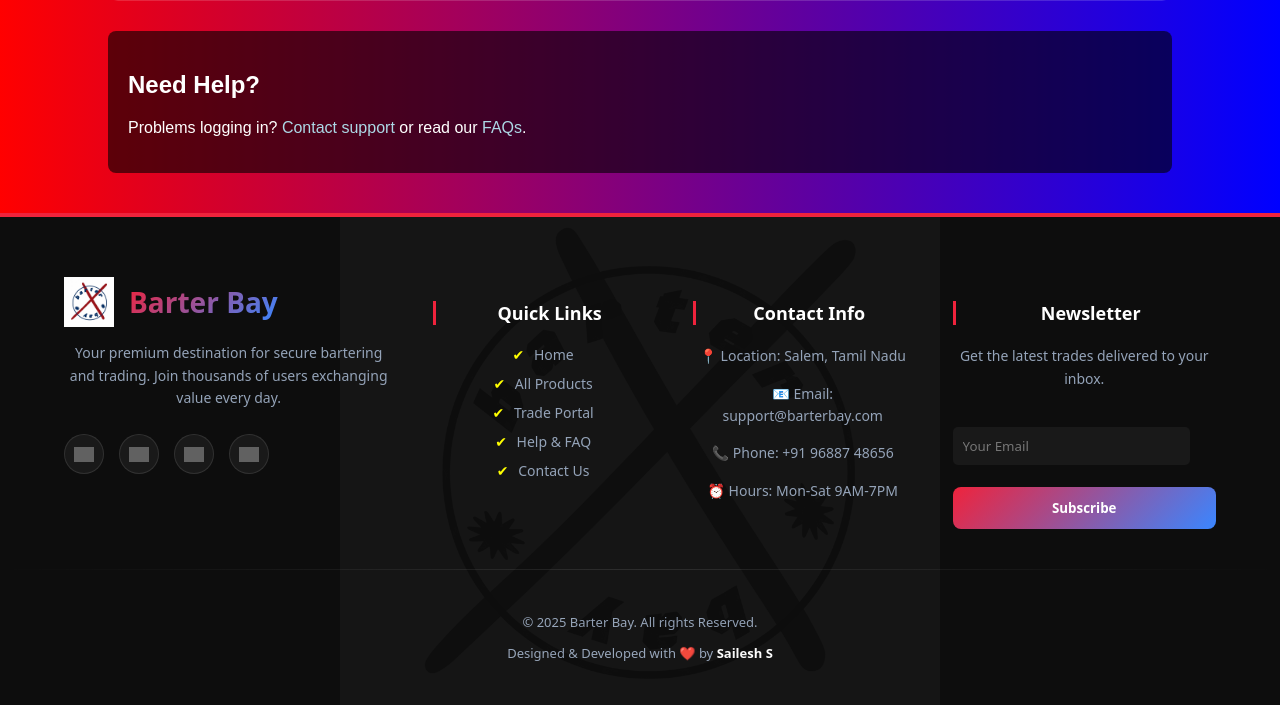
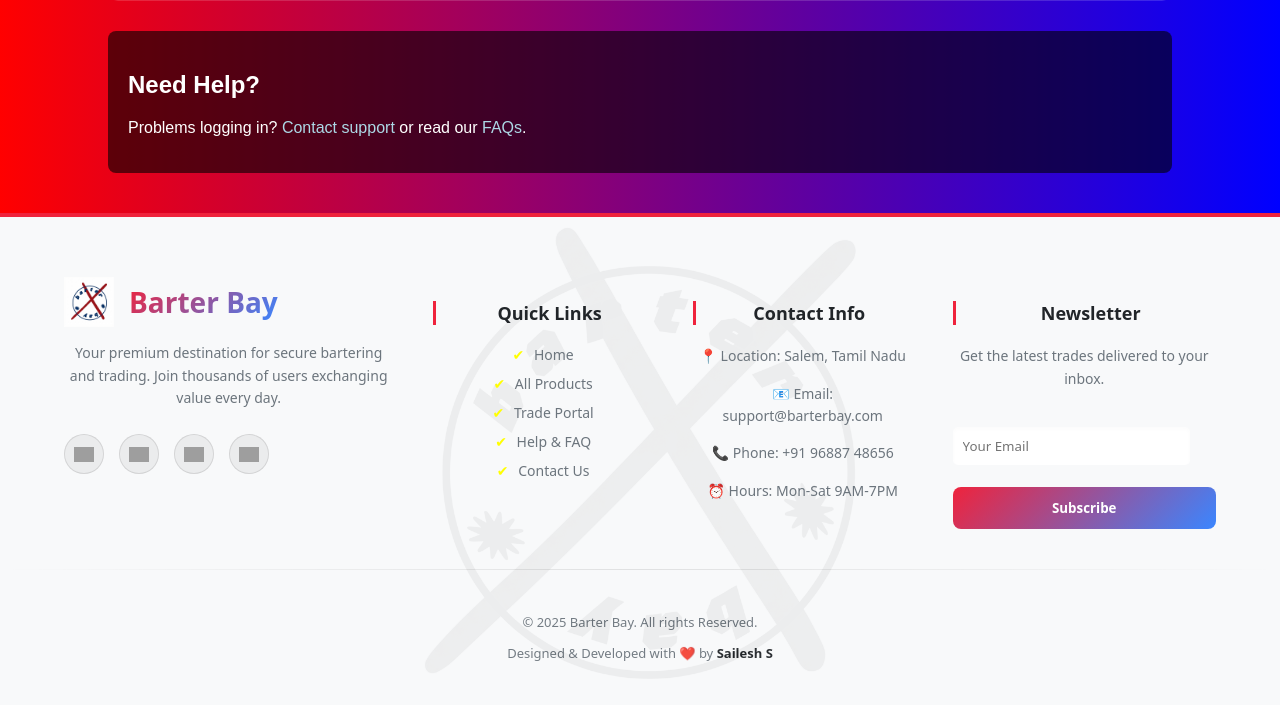
Before and after one commit to SAILESH2508/Barter_Bay, a PHP site: page /index.php in a window 1280 px wide. Shown: the part 1020-1725 px from the top of the page. Run offline with PHP 8.4, Linux system fonts and the light colour scheme; data comes from the database, SQL or seed files in the repository; grey boxes are pictures that could not be loaded.

Commit message:
Update footer UI to light theme

```diff
--- a/footer.php
+++ b/footer.php
@@ -1,8 +1,8 @@
 <style>
   :root{
-    --footer-bg: #0d0d0d;
-    --footer-text: #e0e0e0;
-    --footer-muted: #94a3b8;
+    --footer-bg: #f8f9fa;
+    --footer-text: #212529;
+    --footer-muted: #6c757d;
     --accent-red: #ef233c;
     --accent-blue: #3a86ff;
     --footer-gradient: linear-gradient(135deg, #ef233c 0%, #3a86ff 100%);
@@ -35,7 +35,7 @@
     background-size: contain;
     background-repeat: no-repeat;
     background-position: center;
-    opacity: 0.03;
+    opacity: 0.05;
     filter: grayscale(100%);
     z-index: 1;
     pointer-events: none;
@@ -66,7 +66,7 @@
   }
 
   .footer-col h4 {
-    color: white;
+    color: var(--footer-text);
     font-size: 18px;
     margin-bottom: 5px;
     border-left: 3px solid var(--accent-red);
@@ -88,22 +88,24 @@
   .social-icons { display: flex; gap: 15px; margin-top: 10px; }
   .social-icons a {
     width: 40px; height: 40px;
-    background: rgba(255,255,255,0.05);
+    background: rgba(0,0,0,0.05);
     display: flex; align-items: center; justify-content: center;
-    border-radius: 50%; transition: var(--transition); border: 1px solid rgba(255,255,255,0.1);
+    border-radius: 50%; transition: var(--transition); border: 1px solid rgba(0,0,0,0.1);
   }
   .social-icons a:hover { background: var(--footer-gradient); border-color: transparent; transform: translateY(-5px); }
-  .social-icons img { width: 20px; filter: invert(100%); }
+  .social-icons a:hover img { filter: invert(100%); }
+  .social-icons img { width: 20px; filter: invert(0%); }
 
   /* Newsletter Form */
   .newsletter-form { display: flex; flex-direction: column; gap: 10px; margin-top: 10px; }
   .newsletter-input {
     padding: 12px;
-    background: rgba(255,255,255,0.05);
-    border: 1px solid rgba(255,255,255,0.1);
-    color: white;
+    background: white;
+    border: 1px solid rgba(0,0,0,0.1);
+    color: var(--footer-text);
     border-radius: 8px;
     outline: none;
+    box-shadow: inset 0 2px 4px rgba(0,0,0,0.02);
   }
   .newsletter-btn {
     padding: 12px;
@@ -119,7 +121,7 @@
 
   .footer-divider {
     height: 1px;
-    background: linear-gradient(to right, transparent, rgba(255,255,255,0.1), transparent);
+    background: linear-gradient(to right, transparent, rgba(0,0,0,0.1), transparent);
     margin: 40px 0 20px;
   }
 
@@ -129,7 +131,7 @@
     color: var(--footer-muted);
     padding: 10px 0;
   }
-  .footer-bottom strong { color: white; }
+  .footer-bottom strong { color: var(--footer-text); }
 
   @media (max-width: 900px) {
     .footer-container { grid-template-columns: 1fr 1fr; }
```
